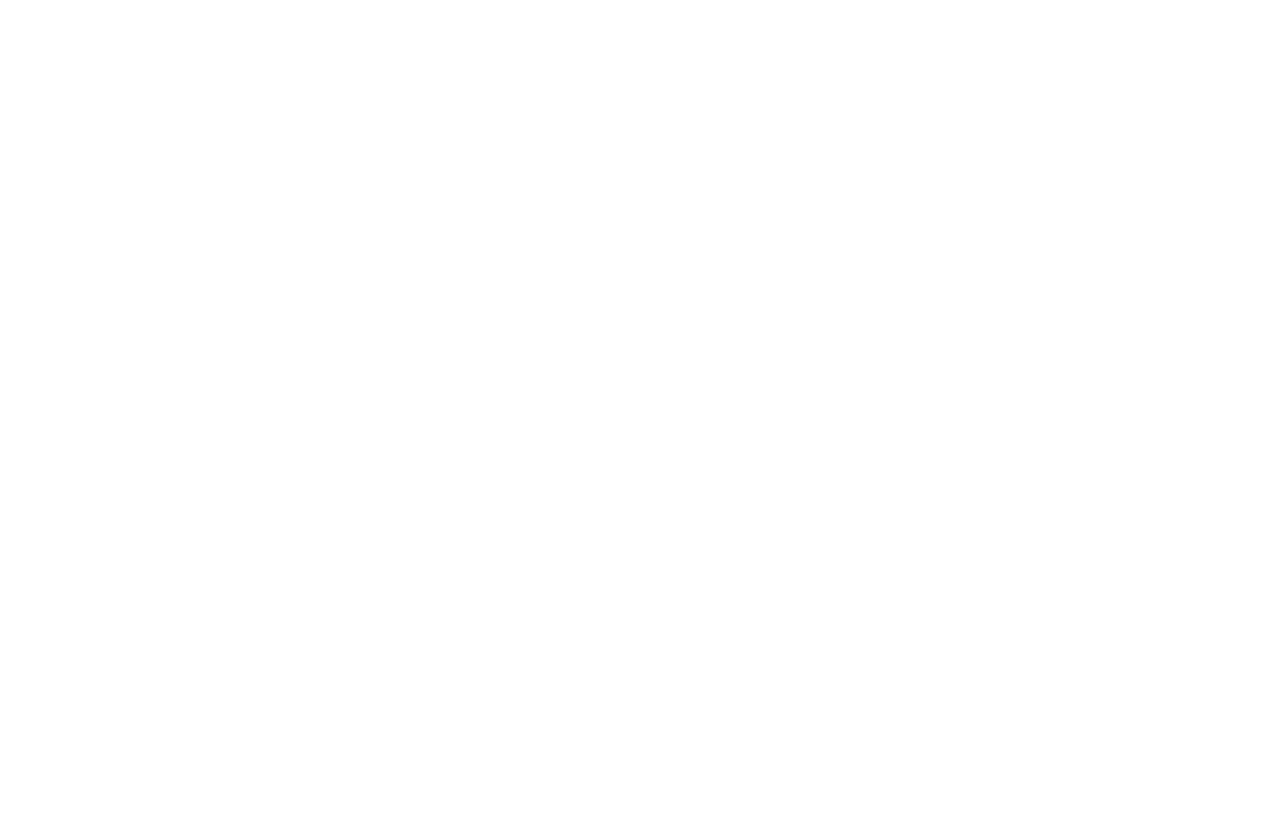
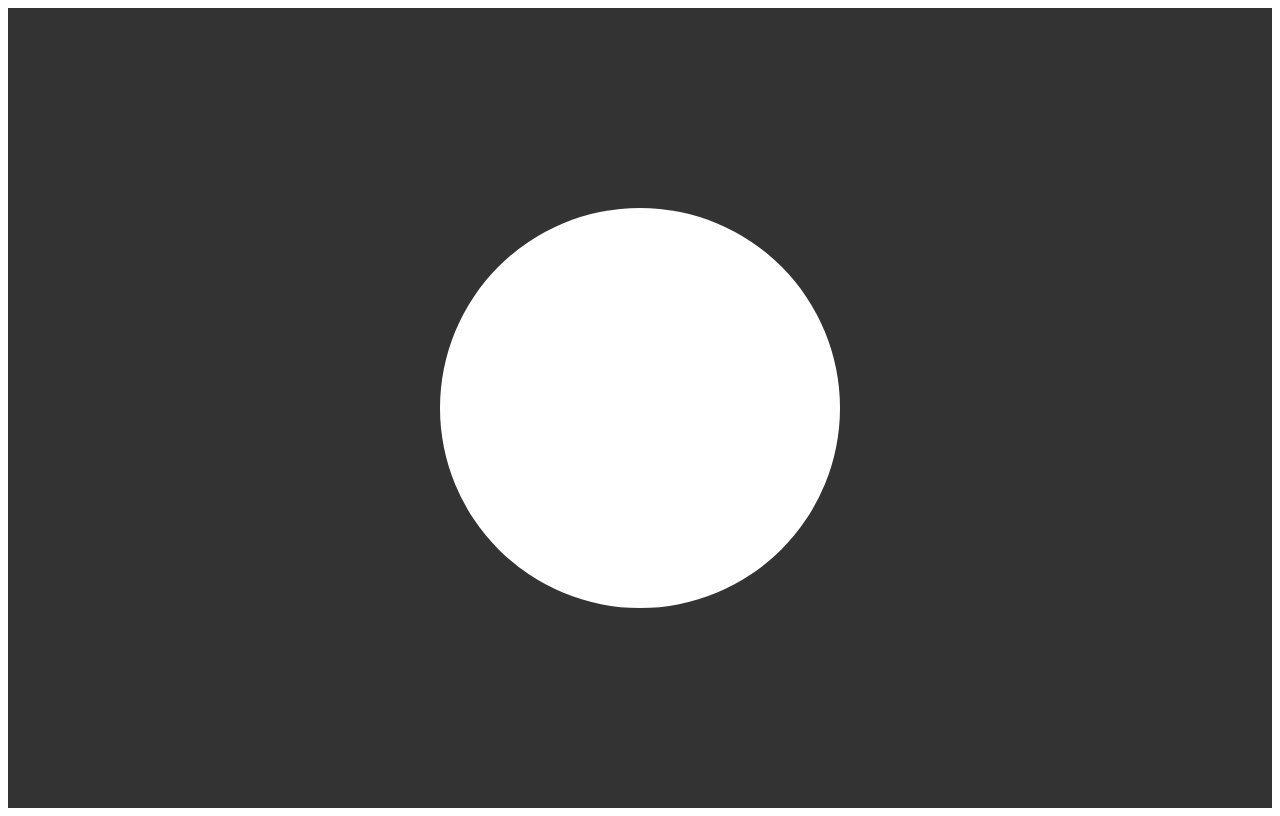
Before and after one commit to extruder07/dynamic-clock, a plain HTML site: page index.html in a window 1280 px wide. Drawn offline with Linux system fonts and the light colour scheme.

Commit message:
#	modified:   index.html #	new file:   script.js #	new file:   style.css

```diff
--- a/index.html
+++ b/index.html
@@ -4,8 +4,16 @@
     <meta charset="UTF-8">
     <meta name="viewport" content="width=device-width, initial-scale=1.0">
     <title>Document</title>
+    <link rel="stylesheet" href="style.css">
+    <!-- <style>
+    </style> -->
 </head>
 <body>
-    <div class="container"></div>
+    <div class="container">
+        <div class="circle">
+            <div class="seconds-hand"></div>
+        </div>
+    </div>
+    <script src="script.js"></script>
 </body>
 </html>
--- /dev/null
+++ b/style.css
@@ -0,0 +1,18 @@
+
+.container {
+    width: 100%;
+    height: 100vh;
+    background-color: #333;
+    display: flex;
+    justify-content: center;
+    align-items: center;
+    font-family: Arial, sans-serif;
+}
+
+.circle {
+    width: 25rem;
+    height: 25rem;
+    background-color: #fff;
+    border-radius: 50%;
+    animation: rotate 5s infinite linear;
+}
```
Also changed, not shown: script.js (added).
